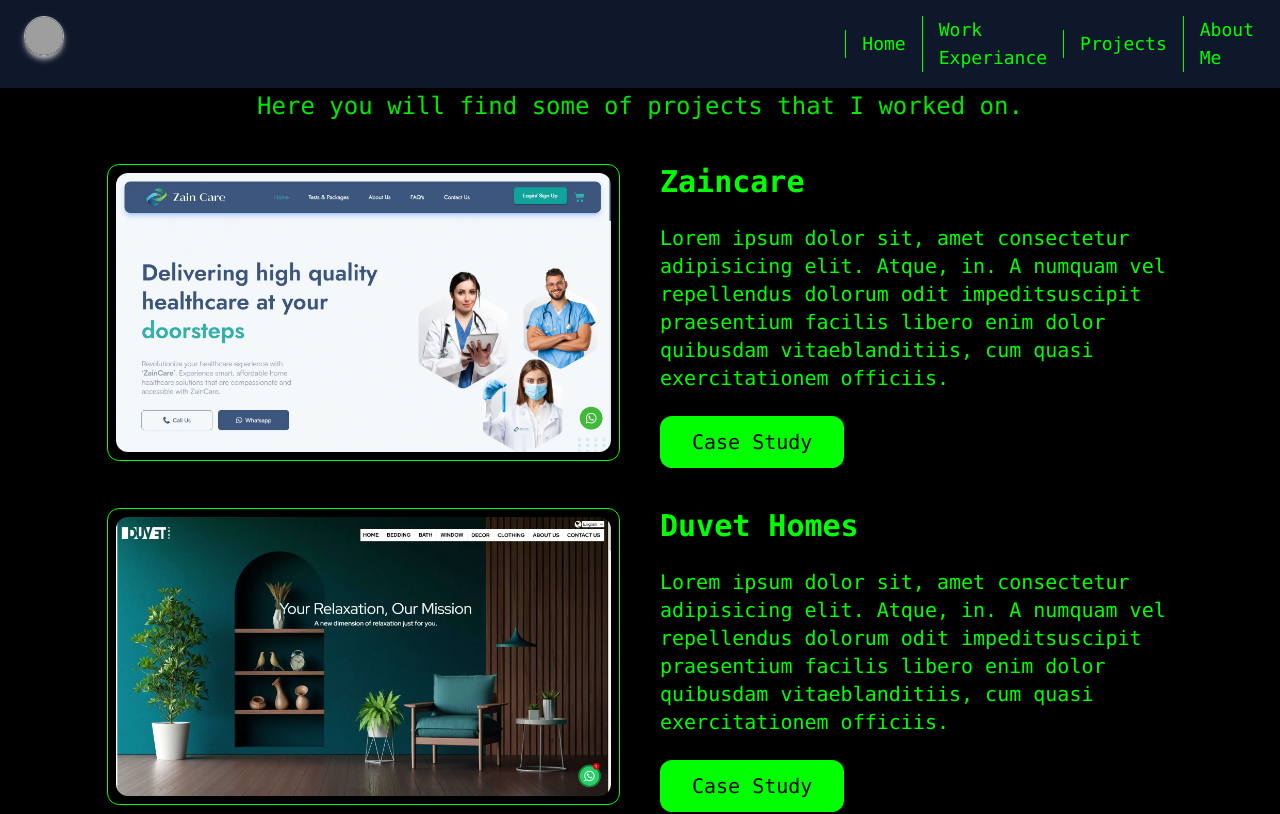
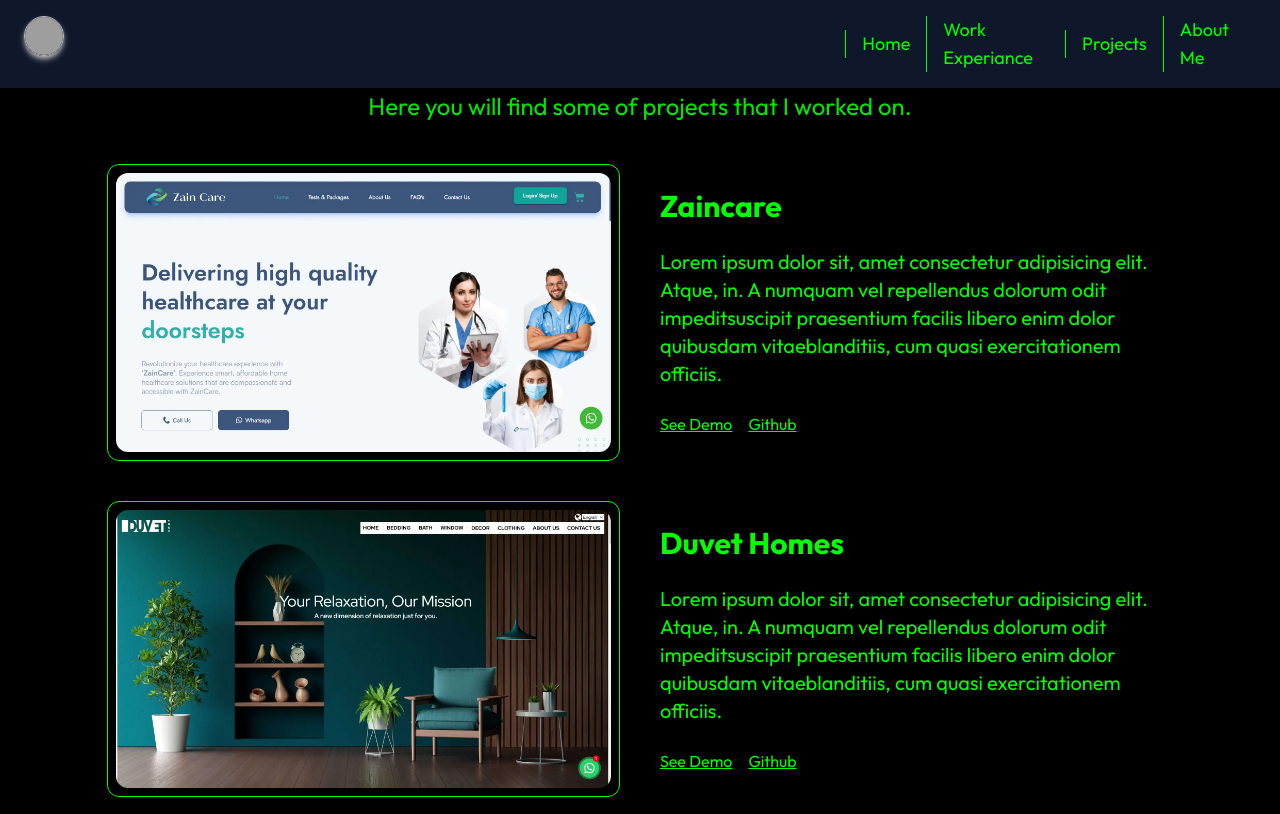
Before and after one commit to sanketnchaware/Portfolio-React, a React (Create React App) app: page /projects in a window 1280 px wide. Shown: the top 814 px of the page. Built offline with nearby package versions, Linux system fonts and the light colour scheme; grey boxes are pictures that could not be loaded.

Commit message:
adde fonts

```diff
--- a/public/index.html
+++ b/public/index.html
@@ -22,6 +22,10 @@
       href="https://fonts.googleapis.com/css2?family=Press+Start+2P&display=swap"
       rel="stylesheet"
     />
+
+    <link rel="preconnect" href="https://fonts.googleapis.com">
+<link rel="preconnect" href="https://fonts.gstatic.com" crossorigin>
+<link href="https://fonts.googleapis.com/css2?family=Outfit:wght@100..900&display=swap" rel="stylesheet">
     <!--
       Notice the use of %PUBLIC_URL% in the tags above.
       It will be replaced with the URL of the `public` folder during the build.
--- a/src/Components/About.jsx
+++ b/src/Components/About.jsx
@@ -24,14 +24,14 @@
         </div>
       </div>
 
-      <div className="grid grid-cols-1 py-20 sm:h-screen items-center sm:grid-cols-2 justify-between gap-10 w-10/12 mx-auto">
+      <div className="grid grid-cols-1 py-20 sm:h-screen sm:items-start items-center sm:grid-cols-2 justify-between gap-10 w-10/12 mx-auto">
         <div>
           <h1 className="text-2xl sm:text-left text-center">
             Get to know me !
           </h1>
 
           <br />
-          <div className="text-lg space-y-6 sm:space-y-2 sm:text-left text-center">
+          <div className="text-2xl space-y-6 sm:space-y-2 sm:text-left text-center">
             {" "}
             <p>
               Web Applications that leads to the success of the overall product.
@@ -54,7 +54,7 @@
           <h1 className="text-2xl sm:text-left text-center">My Skills !</h1>
 
           <br />
-          <div className="flex sm:justify-start justify-center  flex-wrap gap-4 items-center">
+          <div className="flex sm:justify-start justify-center  flex-wrap gap-4  items-center">
             {[
               "HTML",
               "CSS",
--- a/src/Components/Card.jsx
+++ b/src/Components/Card.jsx
@@ -2,7 +2,7 @@
 
 const Card = ({ content }) => {
   return (
-    <div className=" border border-hackingGreen rounded-xl px-6 py-3">
+    <div className=" border text-2xl border-hackingGreen rounded-xl px-6 py-3">
       {content}
     </div>
   );
--- a/src/Components/Home.jsx
+++ b/src/Components/Home.jsx
@@ -42,7 +42,10 @@
               </p>
             </div>
             <div className="w-8/12 m-auto sm:w-6/12">
-              <div className="blob  grayscale w-full h-60 sm:h-72 my-10 sm:my-20"></div>
+              <div className="blob   w-full h-60 sm:h-80 relative overflow-hidden my-10 sm:my-20">
+                <img src="/images/profile.webp " className=" absolute" alt="" />
+                <div className="bg-hackingGreen opacity-50 -z-10 absolute  w-full h-full"></div>
+              </div>
             </div>
           </div>
           <div className="text-xl hidden sm:flex items-center justify-between sm:flex-wrap gap-4 w-full sm:w-5/12">
--- a/src/Components/Projects.jsx
+++ b/src/Components/Projects.jsx
@@ -1,6 +1,7 @@
 import React from "react";
 
 import CustomButton from "./CustomButton";
+import { Link } from "react-router-dom";
 
 const Projects = () => {
   return (
@@ -32,18 +33,42 @@
           description:
             " Lorem ipsum dolor sit, amet consectetur adipisicing elit. Atque, in. A numquam vel repellendus dolorum odit impeditsuscipit praesentium facilis libero enim dolor quibusdam vitaeblanditiis, cum quasi exercitationem officiis.",
         },
-        // {
-        //   name: "Zaincare",
-        //   img: "/images/zaincare.webp",
-        //   description:
-        //     " Lorem ipsum dolor sit, amet consectetur adipisicing elit. Atque, in. A numquam vel repellendus dolorum odit impeditsuscipit praesentium facilis libero enim dolor quibusdam vitaeblanditiis, cum quasi exercitationem officiis.",
-        // },
-        // {
-        //   name: "Zaincare",
-        //   img: "/images/zaincare.webp",
-        //   description:
-        //     " Lorem ipsum dolor sit, amet consectetur adipisicing elit. Atque, in. A numquam vel repellendus dolorum odit impeditsuscipit praesentium facilis libero enim dolor quibusdam vitaeblanditiis, cum quasi exercitationem officiis.",
-        // },
+        {
+          name: "LMNT",
+          img: "/images/zaincare.webp",
+          description:
+            " Lorem ipsum dolor sit, amet consectetur adipisicing elit. Atque, in. A numquam vel repellendus dolorum odit impeditsuscipit praesentium facilis libero enim dolor quibusdam vitaeblanditiis, cum quasi exercitationem officiis.",
+        },
+        {
+          name: "ApplyUniNow",
+          img: "/images/zaincare.webp",
+          description:
+            " Lorem ipsum dolor sit, amet consectetur adipisicing elit. Atque, in. A numquam vel repellendus dolorum odit impeditsuscipit praesentium facilis libero enim dolor quibusdam vitaeblanditiis, cum quasi exercitationem officiis.",
+        },
+        {
+          name: "Gumazing",
+          img: "/images/zaincare.webp",
+          description:
+            " Lorem ipsum dolor sit, amet consectetur adipisicing elit. Atque, in. A numquam vel repellendus dolorum odit impeditsuscipit praesentium facilis libero enim dolor quibusdam vitaeblanditiis, cum quasi exercitationem officiis.",
+        },
+        {
+          name: "Tavasay",
+          img: "/images/zaincare.webp",
+          description:
+            " Lorem ipsum dolor sit, amet consectetur adipisicing elit. Atque, in. A numquam vel repellendus dolorum odit impeditsuscipit praesentium facilis libero enim dolor quibusdam vitaeblanditiis, cum quasi exercitationem officiis.",
+        },
+        {
+          name: "Freekart",
+          img: "/images/zaincare.webp",
+          description:
+            " Lorem ipsum dolor sit, amet consectetur adipisicing elit. Atque, in. A numquam vel repellendus dolorum odit impeditsuscipit praesentium facilis libero enim dolor quibusdam vitaeblanditiis, cum quasi exercitationem officiis.",
+        },
+        {
+          name: "Portfolio",
+          img: "/images/zaincare.webp",
+          description:
+            " Lorem ipsum dolor sit, amet consectetur adipisicing elit. Atque, in. A numquam vel repellendus dolorum odit impeditsuscipit praesentium facilis libero enim dolor quibusdam vitaeblanditiis, cum quasi exercitationem officiis.",
+        },
       ].map(({ name, img, description }, index) => {
         return (
           <div className="grid  grid-cols-1 sm:grid-cols-2 justify-between gap-10 w-10/12 m-auto">
@@ -53,9 +78,17 @@
             <div className="flex items-center">
               <div className="space-y-6">
                 <h1 className="text-3xl font-bold">{name}</h1>
+                <p className="text-xl">{description}</p>
 
-                <p className="text-xl">{description}</p>
-                <CustomButton title="Case Study" />
+                <div className="flex items-center gap-4">
+                  <Link className="underline font-Outfit" to="#">
+                    See Demo
+                  </Link>
+                  <Link className="underline" to="#">
+                    Github
+                  </Link>
+                </div>
+                {/* <CustomButton title="Case Study" /> */}
               </div>
             </div>
           </div>
--- a/src/index.scss
+++ b/src/index.scss
@@ -3,7 +3,7 @@
 @tailwind utilities;
 
 body {
-  @apply bg-black text-hackingGreen font-mono;
+  @apply bg-black text-hackingGreen font-Outfit ;
 }
 
 
@@ -18,7 +18,7 @@
 }
 
 .navlinks p:hover {
-  @apply  border-b    border-l-0 shadow-sm  border-hackingGreen;
+  @apply  border-b  font-Outfit  border-l-0 shadow-sm  border-hackingGreen;
 }
 
 .navlinks p {
@@ -29,6 +29,8 @@
 .heading{
   @apply text-5xl m-auto w-fit  text-center font-extrabold
 }
+
+
 
 ::-webkit-scrollbar {
   width: 5px;
@@ -78,3 +80,7 @@
       border-radius: 30% 60% 70% 40% / 50% 60% 30% 60%;
   }
 }
+
+
+
+// fonts typography
--- a/tailwind.config.js
+++ b/tailwind.config.js
@@ -8,6 +8,7 @@
         black: "#000000",
       },
       fontFamily: {
+        Outfit: ['"Outfit"'],
         roboto: "Roboto",
         cursive: "Cursive",
       },
```
Also changed, not shown: public/images/profile.webp (added).
